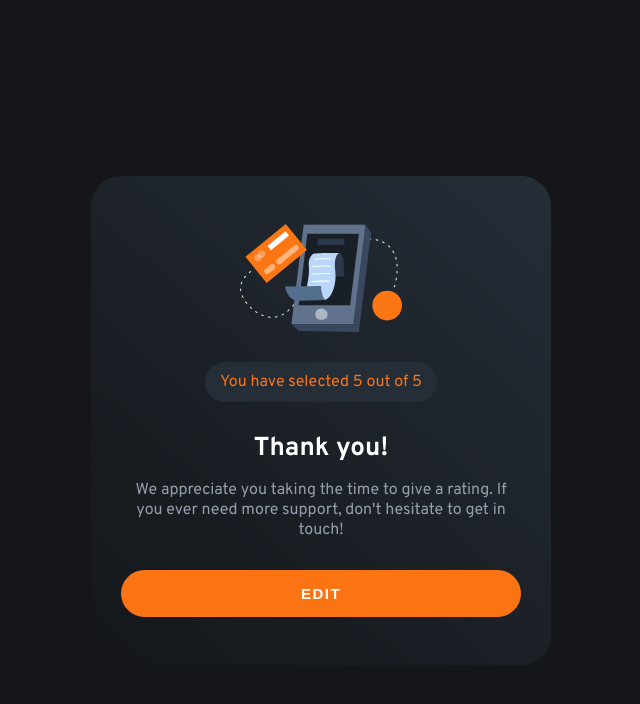
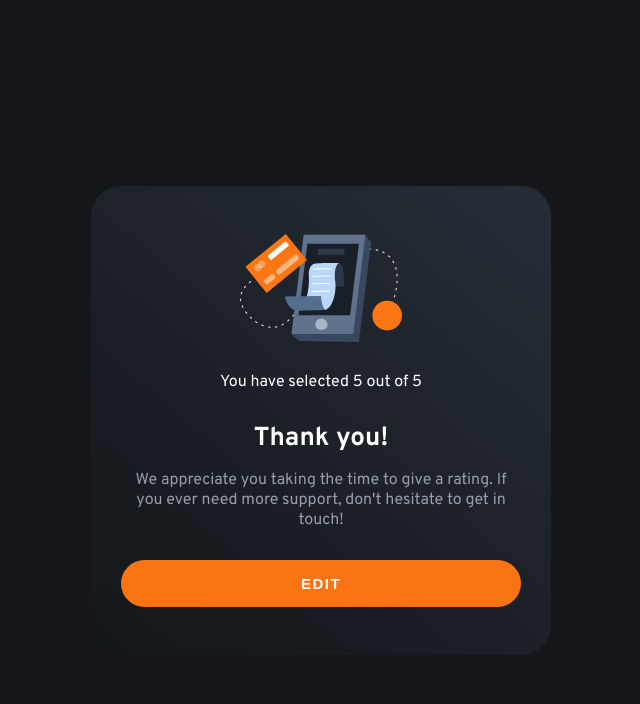
Before and after one commit to micheaaa/rating-component, a React (Vite) app: page / in a window 1280 px wide. Both pictures are taken after a click on the button "SUBMIT". Shown: the top 704 px of the page, without its empty margins (319-959 px from the left). Built offline with nearby package versions, Linux system fonts and the light colour scheme.

Commit message:
Implement rating card with scss and cva

```diff
--- a/src/App.tsx
+++ b/src/App.tsx
@@ -1,6 +1,7 @@
 import {styled} from './utils/stitches'
 
 import {RatingCard} from './components/RatingCard'
+import {RatingCardSass} from './components/RatingCardSass'
 
 const StyledContainer = styled('div', {
   display: 'flex',
@@ -15,7 +16,10 @@ const StyledContainer = styled('div', {
 function App() {
   return (
     <StyledContainer className="App">
-      <RatingCard />
+      {/*
+        * <RatingCard />
+        */}
+      <RatingCardSass />
     </StyledContainer>
   )
 }
--- /dev/null
+++ b/src/components/RatingCardSass/RatingCardSass.module.scss
@@ -0,0 +1,117 @@
+@use '~/utils/_system.scss' as *;
+
+.card {
+  width: min-content;
+  padding: 3rem;
+  font-size: 1.6rem;
+  border-radius: 3rem;
+  background-image: linear-gradient(to bottom left, $blue, $dark_blue);
+  background-size: 120%;
+  background-position: top right;
+
+  h1 {
+    font-size: 2.6rem;
+    margin-bottom: 1.5rem;
+  }
+
+  p {
+    color: $light_grey;
+  }
+
+  button {
+    cursor: pointer;
+    width: 100%;
+    padding: 1.5rem;
+    font-weight: 600;
+    font-size: 1.5rem;
+    text-transform: uppercase;
+    letter-spacing: 0.15rem;
+    border: 0px;
+    border-radius: 999px;
+    color: $white;
+    background-color: $orange;
+    @include trns(background-color);
+
+    &:hover {
+      color: $orange;
+      background-color: $white;
+    }
+  }
+
+  @include bp(xs) {
+    width: 100%;
+  }
+}
+
+.ratingScreen {
+  display: grid;
+  gap: 3rem;
+
+  .icon {
+    justify-self: flex-start;
+  }
+
+  .icon, .ratingSection label {
+    display: flex;
+    justify-content: center;
+    align-items: center;
+    width: 4.2rem;
+    height: 4.2rem;
+    border-radius: 50%;
+    background-color: $blue;
+  }
+
+  .ratingSection {
+    display: flex;
+    gap: 2.5rem;
+
+    input[type="radio"] {
+      display: none;
+    }
+
+    label {
+      cursor: pointer;
+      font-size: 1.8rem;
+      color: $light_grey;
+      @include trns(background-color, color);
+
+      &:hover {
+        background-color: $medium_grey;
+      }
+    }
+
+    label:hover, input[type="radio"]:checked ~ label {
+      color: $white;
+    }
+
+    input[type="radio"]:checked ~ label {
+      background-color: $orange;
+    }
+
+    @include bp(xs) {
+      flex-wrap: wrap;
+      justify-content: center;
+      gap: 1rem 2.5rem;
+    }
+  }
+}
+
+.resultScreen {
+  display: grid;
+  justify-items: center;
+  gap: 3rem;
+  @include py(1.8rem);
+  text-align: center;
+
+  .resultBanner {
+    padding: 1rem 1.5rem;
+    border-radius: 999px;
+    color: $orange;
+    background-color: $blue;
+  }
+}
+
+.result {
+  width: unset;
+  max-width: 40rem;
+}
--- /dev/null
+++ b/src/components/RatingCardSass/index.tsx
@@ -0,0 +1,83 @@
+import {ChangeEvent, useState} from 'react'
+import {cva} from 'class-variance-authority'
+
+import {ReactComponent as Star} from '~/assets/icon-star.svg'
+import {ReactComponent as Transaction} from '~/assets/illustration-thank-you.svg'
+
+import styles from './RatingCardSass.module.scss'
+
+interface RatingScreenProps {
+  setRating: (v?: number) => void
+}
+interface ResultScreenProps extends RatingScreenProps {
+  rating: number
+}
+
+const card = cva(styles.card, {
+  variants: {
+    result: {true: styles.result}
+  }
+})
+
+function RatingScreen({setRating}: RatingScreenProps) {
+  const handleSubmit = (e: ChangeEvent<HTMLFormElement>) => {
+    e.preventDefault()
+
+    const form = new FormData(e.currentTarget)
+    const rating = form.get('rating')
+
+    rating && setRating(+rating)
+  }
+
+  return (
+    <form className={styles.ratingScreen} onSubmit={handleSubmit}>
+      <span className={styles.icon}><Star /></span>
+      <section>
+        <h1>How did we do?</h1>
+        <p>Please let us know how we did with your support request. All feedback is appreciated to help us improve our offering!</p>
+      </section>
+      <section className={styles.ratingSection}>
+        {Array.from({length: 5}, (_, i) =>
+          <span key={i}>
+            <input
+              type="radio"
+              id={`rated-${i}`}
+              name="rating"
+              value={i + 1}
+              defaultChecked={i === 4} />
+            <label htmlFor={`rated-${i}`}>{i + 1}</label>
+          </span>
+        )}
+      </section>
+      <button type="submit">Submit</button>
+    </form>
+  )
+}
+
+function ResultScreen({rating, setRating}: ResultScreenProps) {
+  return (
+    <div className={styles.resultScreen}>
+      <Transaction />
+      <span className={styles.ratingBanner}>You have selected {rating} out of 5</span>
+      <section>
+        <h1>Thank you!</h1>
+        <p>We appreciate you taking the time to give a rating. If you ever need more support, don't hesitate to get in touch!</p>
+      </section>
+      <button onClick={() => setRating(undefined)}>Edit</button>
+    </div>
+  )
+}
+
+export function RatingCardSass() {
+  const [rating, setRating] = useState<number | undefined>()
+
+  return (
+    <section className={card({result: !!rating})}>
+      {
+        !rating
+          ? <RatingScreen setRating={setRating} />
+          : <ResultScreen rating={rating} setRating={setRating} />
+      }
+    </section>
+  )
+}
```
